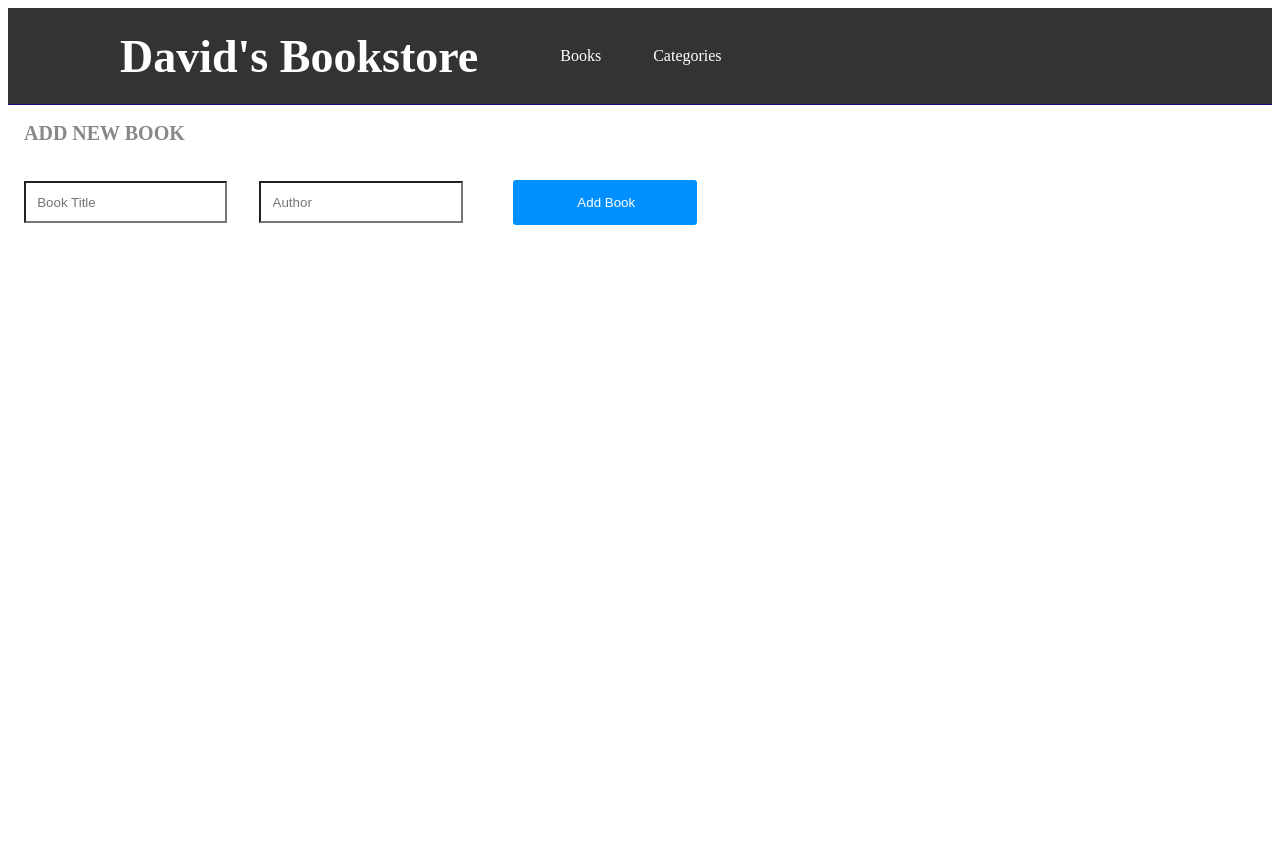
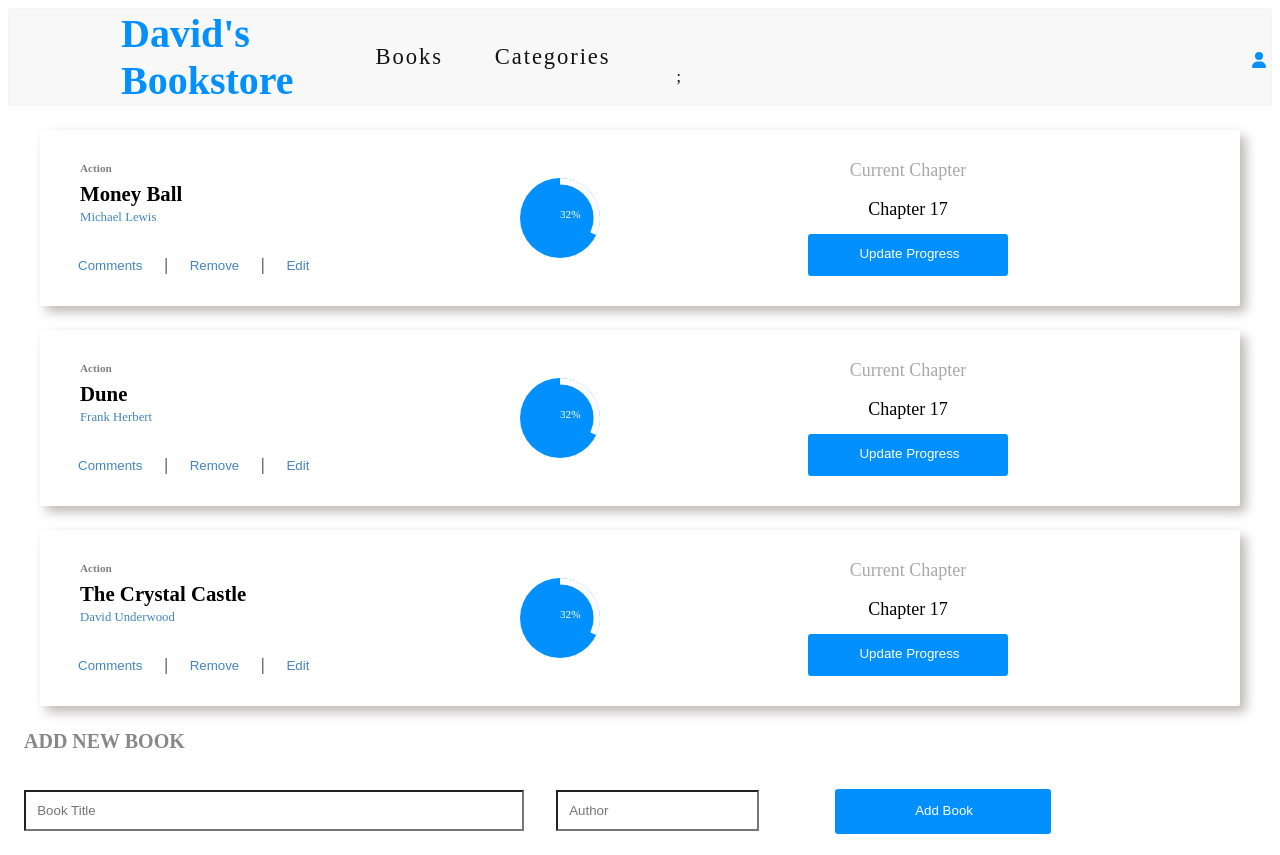
Before and after one commit to david63011/Bookstore, a React (Create React App) app: page / in a window 1280 px wide. Before the commit the page ends 800 px from the top, so only its background shows below. Built offline with nearby package versions, Linux system fonts and the light colour scheme.

Commit message:
style changes

```diff
--- a/src/App.css
+++ b/src/App.css
@@ -1,5 +1,12 @@
 * {
   box-sizing: border-box;
+}
+
+.nav-link {
+  color: #121212 !important;
+  font-size: 1.413rem;
+  font-weight: 400;
+  letter-spacing: 1.9px;
 }
 
 .body {
@@ -7,21 +14,20 @@
 }
 
 .logo {
-  font-size: 1.5rem;
-  font-weight: bold;
-  padding: 10px 0;
+  color: #0290ff !important;
+  font-size: 40px;
 }
 
 .navbar {
-  background-color: #333;
   height: 60px;
   top: 30px;
   display: flex;
   flex-direction: row;
   align-items: center;
   gap: 50px;
-  border-bottom: 1px solid #130886;
   padding: 3rem 6rem;
+  border: 1px solid whitesmoke;
+  background-color: #f8f8f8;
 }
 
 .navbar a {
@@ -42,15 +48,10 @@
   gap: 20px;
 }
 
-.nabbar li {
+.navbar li {
   font-size: 1.413rem;
   font-weight: 400;
-}
-
-.navbar h1 {
-  font-size: 2.875rem;
-  font-weight: 900;
-  color: #0290ff;
+  color: darkgray;
 }
 
 .addbook {
@@ -67,7 +68,7 @@ form input {
 
 .bookbtn {
   background-color: #0290ff;
-  width: 11.5rem;
+  width: 13.5rem;
   height: 2.813rem;
   margin: 1.188rem 0 0 2.125rem;
   padding: 0.801rem 1.188rem 0.886rem 1.375rem;
@@ -75,6 +76,7 @@ form input {
   color: white;
   border: none;
   cursor: pointer;
+  margin-left: 3.7rem;
 }
 
 .bookbtn:hover {
@@ -99,11 +101,16 @@ form input {
   align-items: center;
 }
 
+.align {
+  display: flex;
+  flex-direction: column;
+  justify-content: center;
+}
+
 .books {
   display: flex;
   flex-direction: column;
-  gap: 1rem;
-  margin: 1rem;
+  margin-left: -16px;
 }
 
 .cats {
@@ -151,19 +158,21 @@ form input {
   justify-content: space-between;
   margin-top: 1.5em;
   margin-bottom: 1.5em;
+  margin-left: 2rem;
+  margin-right: 2rem;
 }
 
 .genre {
   color: grey;
   font-size: 0.7rem;
   font-weight: bold;
-  margin: 1rem;
+  margin-bottom: 0.5rem;
 }
 
 .booktitle {
   font-size: 1.3rem;
   font-weight: bold;
-  margin: 1rem;
+  margin-bottom: 0.25rem;
 }
 
 .bookauthor {
@@ -213,3 +222,63 @@ form input {
 .remove:hover {
   color: red;
 }
+
+.center-section {
+  padding: 0 2rem;
+  width: 70%;
+  display: flex;
+  flex-direction: row;
+  align-items: center;
+  justify-content: space-around;
+  justify-items: center;
+}
+
+.oval {
+  width: 80px;
+  height: 80px;
+  border-radius: 50%;
+  background-color: #0290ff;
+  display: flex;
+  justify-content: center;
+  align-items: center;
+}
+
+.current {
+  color: darkgrey;
+  font-size: 18px;
+}
+
+.chapter {
+  font-size: 18px;
+}
+
+.update-btn {
+  background-color: #0290ff;
+  margin-top: 1em;
+  padding: 0.801rem 1.188rem 0.886rem 1.375rem;
+  border-radius: 3px;
+  color: white;
+  border: none;
+  cursor: pointer;
+  width: 200px;
+}
+
+.bookform {
+  border: 1px solid whitesmoke;
+  width: 91.3%;
+  padding: 1%;
+  margin-left: 5px;
+  margin-top: 25px;
+  margin-bottom: 190px;
+}
+
+.inputs {
+  width: 500px;
+}
+
+.user-icon {
+  display: flex;
+  margin-left: 36rem;
+  margin-top: 1.5rem;
+  color: #0290ff;
+}
--- a/src/component/BookActions.js
+++ b/src/component/BookActions.js
@@ -11,6 +11,7 @@ const BookActions = () => {
     <form>
       <h2 className="addbook">ADD NEW BOOK</h2>
       <input
+        className="inputs"
         type="text"
         placeholder="Book Title"
         onChange={(event) => {
@@ -18,6 +19,7 @@ const BookActions = () => {
         }}
       />
       <input
+        className=".inputs"
         type="text"
         placeholder="Author"
         onChange={(event) => {
--- a/src/component/BooksRender.js
+++ b/src/component/BooksRender.js
@@ -1,12 +1,15 @@
 import React from 'react';
 import PropTypes from 'prop-types';
 import RemoveBooks from './Removebook';
+import { CircularProgressbar } from 'react-circular-progressbar';
+import { FontAwesomeIcon } from '@fortawesome/react-fontawesome';
+import { faCoffee } from '@fortawesome/free-solid-svg-icons';
 
 const Books = ({ id, title, author }) => (
   <div className="bookSite">
     <div className="info">
       <div className="left-section">
-        <ul>
+        <ul className="align">
           <li className="genre books">Action</li>
           <div>
             <li className="booktitle books">{title}</li>
@@ -28,18 +31,28 @@ const Books = ({ id, title, author }) => (
       </div>
 
       <div className="center-section">
-        <progress value="60" max="100">
-          {' '}
-          60
-        </progress>
-        <span>60%</span>
+        <div className="oval">
+          <CircularProgressbar
+            value={32}
+            text={`${32}%`}
+            styles={{
+              path: {
+                stroke: '#fff',
+              },
+              text: {
+                fill: '#fff',
+                fontSize: '14px',
+              },
+            }}
+          />
         </div>
         <div className="right-section">
           <span className="current">Current Chapter</span>
           <span className="chapter">Chapter 17</span>
-        <button className="progress-btn" type="button">
+          <button className="update-btn" type="button">
             Update Progress
           </button>
+        </div>
       </div>
     </div>
   </div>
--- a/src/component/Navbar.js
+++ b/src/component/Navbar.js
@@ -1,23 +1,30 @@
 import React from 'react';
-import { Link } from 'react-router-dom';
+import { FontAwesomeIcon } from '@fortawesome/react-fontawesome';
+import { faUser } from '@fortawesome/free-solid-svg-icons';
+import { NavLink } from 'react-router-dom';
 
 const Navbar = () => (
   <nav className="navbar">
-    <h1>
-      <Link to="/">David's Bookstore</Link>
+    <h1 className="title">
+      <NavLink className="logo" to="/">
+        David's Bookstore
+      </NavLink>
     </h1>
     <ul className="nav-links">
       <li>
-        <Link to="/" className="nav-link">
+        <NavLink to="/" className="nav-link">
           Books
-        </Link>
+        </NavLink>
       </li>
       <li>
-        <Link to="/categories" className="nav-link">
+        <NavLink to="/categories" className="nav-link">
           Categories
-        </Link>
+        </NavLink>
       </li>
     </ul>
+    <div>
+      <FontAwesomeIcon icon={faUser} className="user-icon"></FontAwesomeIcon>;
+    </div>
   </nav>
 );
 
--- a/src/component/Removebook.js
+++ b/src/component/Removebook.js
@@ -1,4 +1,3 @@
-/* eslint-disable no-unused-vars */
 import React from 'react';
 import { useDispatch } from 'react-redux';
 import { removeBook } from '../redux/books/books';
@@ -12,7 +11,7 @@ const RemoveBooks = (id) => {
       onClick={() => {
         dispatch(removeBook(id));
       }}
-      className="book-btn remove"
+      className="book-btn"
       type="button"
     >
       Remove
--- a/src/redux/books/books.js
+++ b/src/redux/books/books.js
@@ -1,72 +1,60 @@
-import { createAsyncThunk } from '@reduxjs/toolkit';
 const ADD_BOOK = 'bookstore/src/redux/books/addBook';
 const REMOVE_BOOK = 'bookstore/src/redux/books/removeBook';
-const GET_BOOKS = 'bookstore/src/redux/books/getBooks';
 
-export const defaultState = [];
+export const defaultState = [
+  {
+    id: '1',
+    title: 'Money Ball',
+    author: 'Michael Lewis',
+    completed: '32%',
+    chapter: '7',
+  },
+  {
+    id: '2',
+    title: 'Dune',
+    author: 'Frank Herbert',
+    completed: '8%',
+    chapter: '1',
+  },
+  {
+    id: '3',
+    title: 'The Crystal Castle',
+    author: 'David Underwood',
+    completed: '10%',
+    chapter: '3',
+  },
+];
 
-export const getBook = createAsyncThunk(GET_BOOKS, async () => {
-  const result = await fetch(
-    'https://us-central1-bookstore-api-e63c8.cloudfunctions.net/bookstoreApi/apps/sppWoQdq6XBTog313fKt/books/',
-    {
-      method: 'GET',
-      headers: {
-        'Content-type': 'application/json',
-      },
-    }
-  );
-  const json = result.json();
-  return json;
+export const addBook = (payload) => ({
+  type: ADD_BOOK,
+  id: payload.id,
+  title: payload.title,
+  author: payload.author,
+  completed: payload.completed,
+  chapter: payload.chapter,
 });
 
-export const addBook = createAsyncThunk(ADD_BOOK, (payload) => {
-  fetch(
-    'https://us-central1-bookstore-api-e63c8.cloudfunctions.net/bookstoreApi/apps/sppWoQdq6XBTog313fKt/books/',
-
-    {
-      method: 'POST',
-      headers: {
-        'Content-type': 'application/json',
-      },
-      body: JSON.stringify(payload),
-    }
-  );
-  return payload;
+export const removeBook = (payload) => ({
+  type: REMOVE_BOOK,
+  id: payload.id,
 });
 
-export const removeBook = createAsyncThunk(REMOVE_BOOK, (payload) => {
-  fetch(
-    `https://us-central1-bookstore-api-e63c8.cloudfunctions.net/bookstoreApi/apps/sppWoQdq6XBTog313fKt/books/${payload}`,
-    {
-      method: 'DELETE',
-      headers: {
-        'Content-type': 'application/json',
-      },
-      body: JSON.stringify({
-        item_id: payload,
-      }),
-    }
-  );
-  return payload;
-});
-
-const booksReducer = (state = defaultState, action) => {
-  const list = [];
+export default function bookReducer(state = defaultState, action) {
   switch (action.type) {
-    case `${ADD_BOOK}/fulfilled`:
-      return [...state, action.payload];
-    case `${REMOVE_BOOK}/fulfilled`:
-      return state.filter((book) => book.item_id !== action.payload);
-    case `${GET_BOOKS}/fulfilled`:
-      Object.keys(action.payload).forEach((element) => {
-        const book = action.payload[element][0];
-        book.item_id = element;
-        list.push(book);
-      });
-      return list;
+    case ADD_BOOK:
+      return [
+        ...state,
+        {
+          id: action.id,
+          title: action.title,
+          author: action.author,
+          completed: action.completed,
+          chapter: action.chapter,
+        },
+      ];
+    case REMOVE_BOOK:
+      return state.filter((book) => book.id !== action.id);
     default:
       return state;
   }
-};
-
-export default booksReducer;
+}
```
Lines whose indentation alone changed are shown as unchanged.
